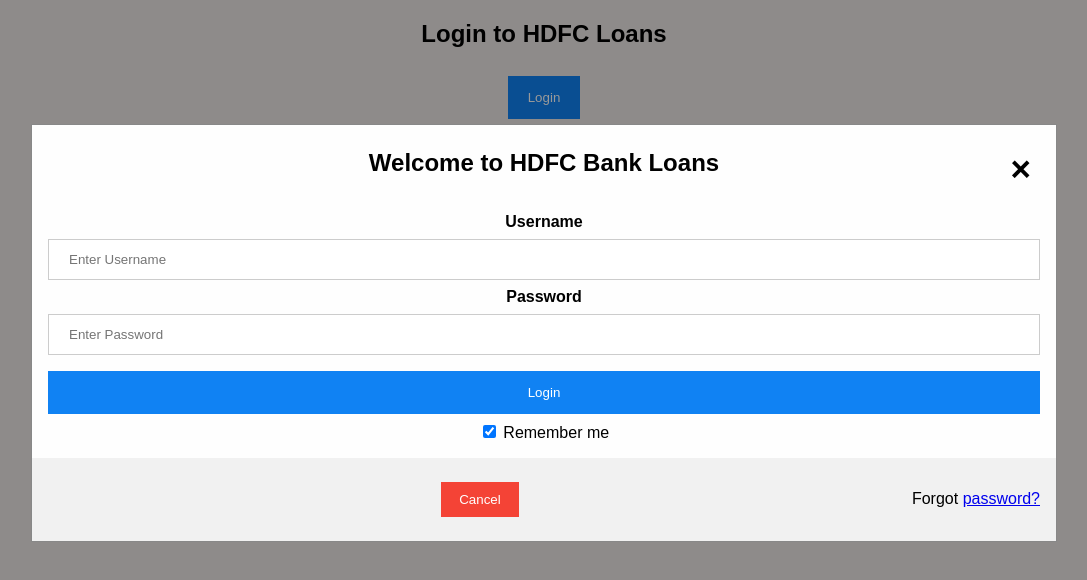
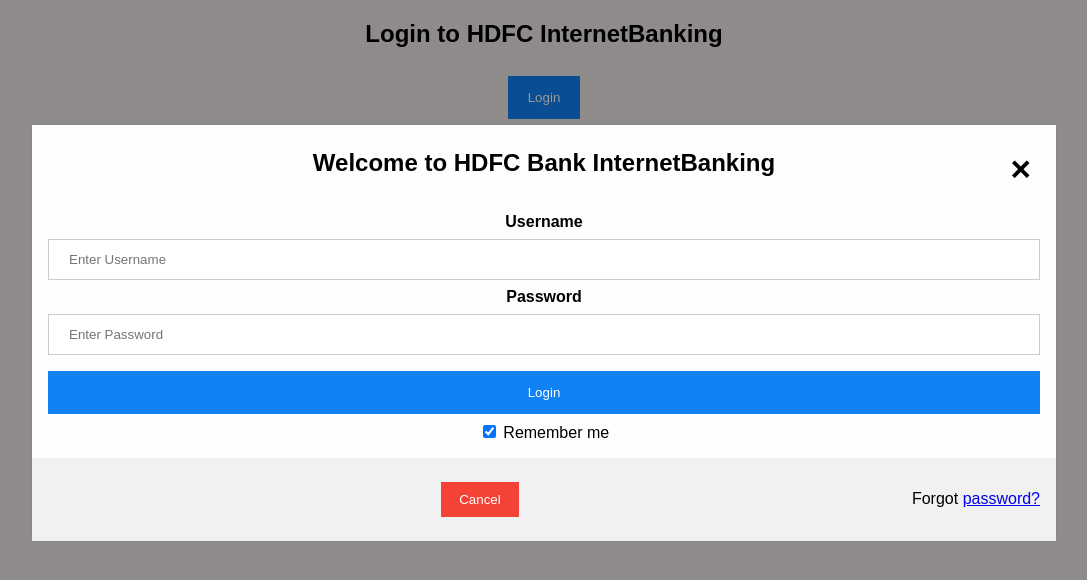
Before and after one commit to kiranbabukk/dockerproject, a plain HTML site: page index.html in a window 1280 px wide. Both pictures are taken after a click on the button "Login". Shown: the whole page, without its empty margins (96-1183 px from the left). Drawn offline with Linux system fonts and the light colour scheme.

Commit message:
Update index.html

```diff
--- a/index.html
+++ b/index.html
@@ -127,7 +127,7 @@ span.psw {
 </head>
 <body align=center bgcolor="ede8e7">
 
-<h2>Login to HDFC Loans</h2>
+<h2>Login to HDFC InternetBanking</h2>
 
 <button onclick="document.getElementById('id01').style.display='block'" style="width:auto;">Login</button>
 
@@ -136,7 +136,7 @@ span.psw {
   <form class="modal-content animate" action="/action_page.php" method="post">
     <div class="imgcontainer">
       <span onclick="document.getElementById('id01').style.display='none'" class="close" title="Close Modal">&times;</span>
-      <h2>Welcome to HDFC Bank Loans</h2>
+      <h2>Welcome to HDFC Bank InternetBanking</h2>
     </div>
 
     <div class="container">
```
